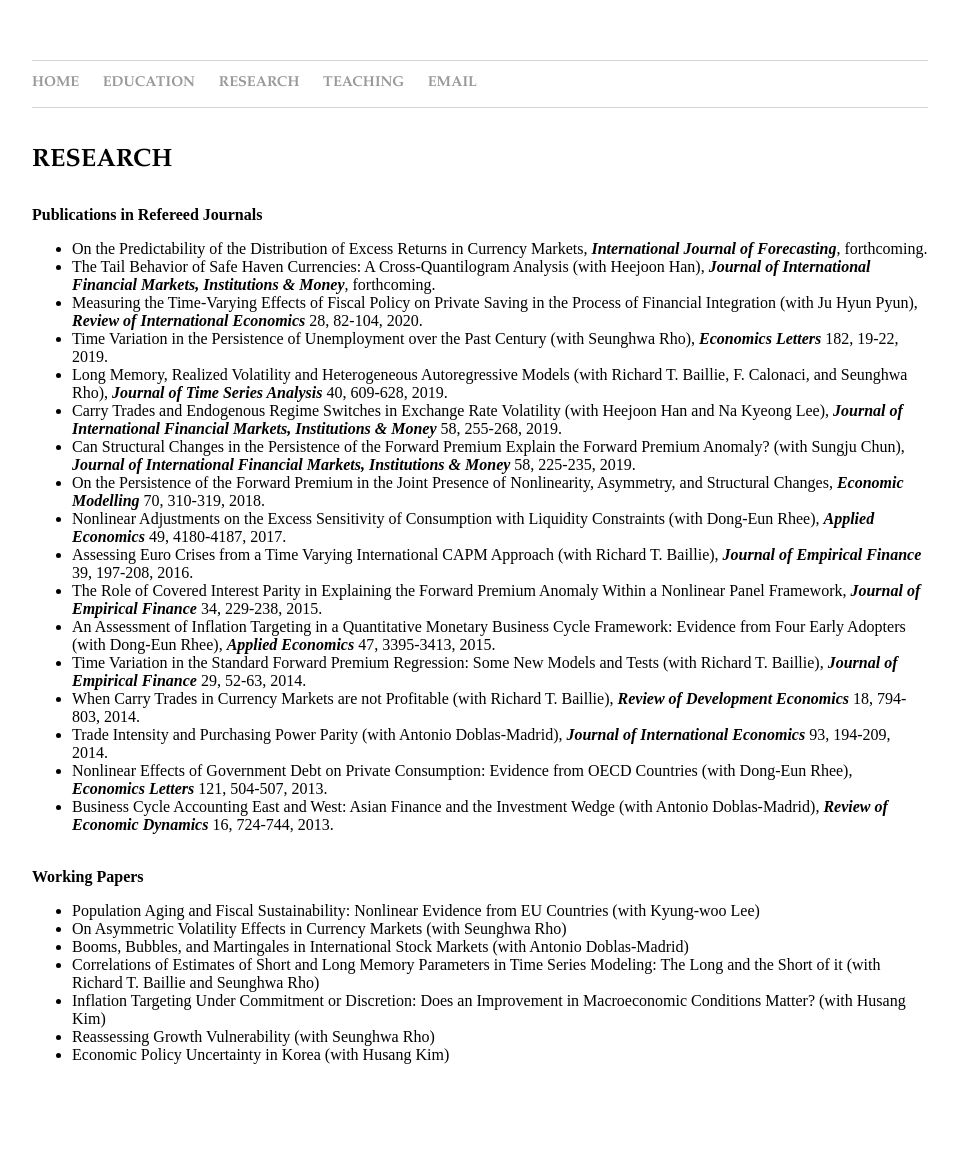
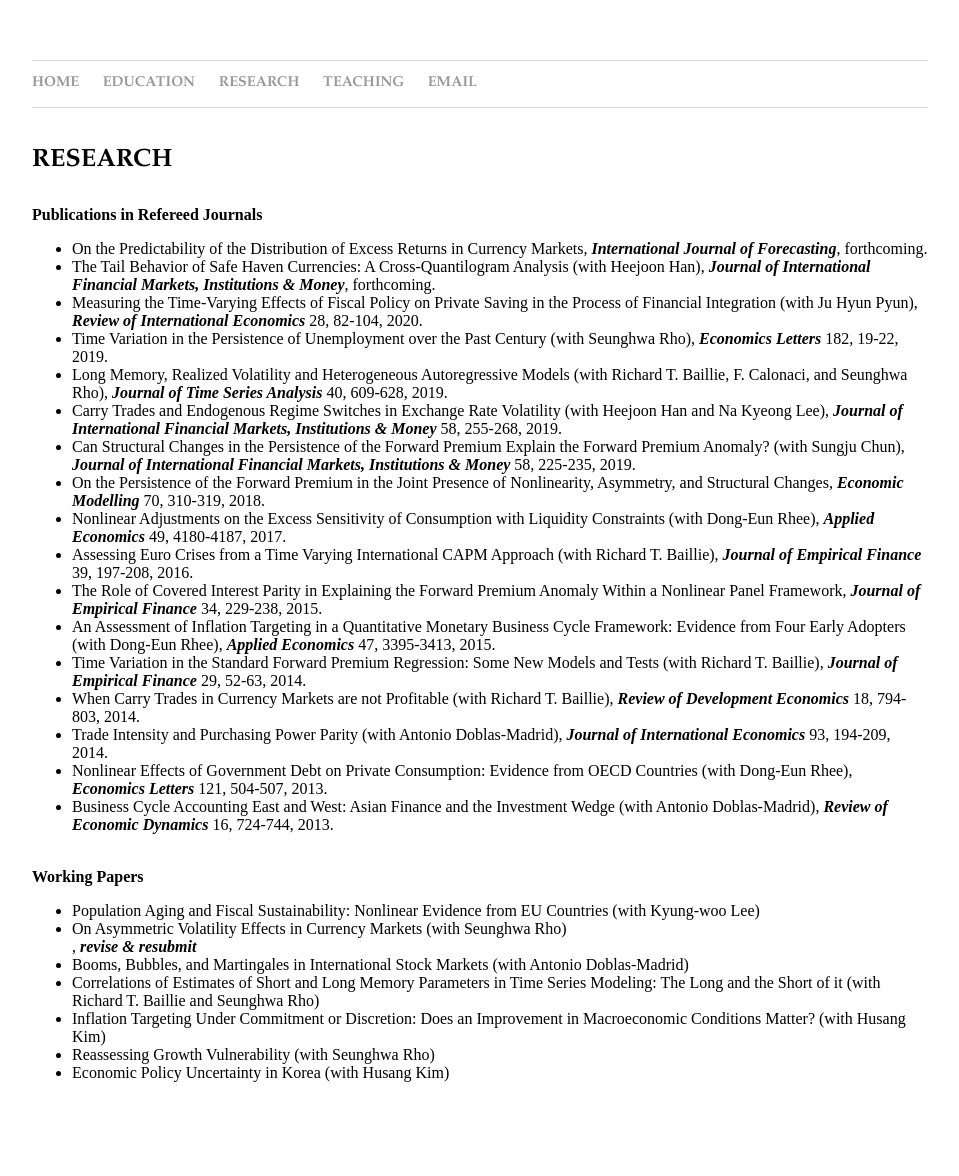
Before and after one commit to dooyeoncho/dooyeoncho.github.io, a Jekyll site: the page built from pages/research.html, in a window 1280 px wide. Shown: the whole page, without its empty margins (160-1119 px from the left). Built offline with Jekyll 4.4.1, drawn with Linux system fonts in a browser that asks for light colours.

Commit message:
Update research.html

```diff
--- a/pages/research.html
+++ b/pages/research.html
@@ -37,7 +37,7 @@ title: Dooyeon Cho - Research
 <div> <b>Working Papers</b>
 	<ul>
 		<li>Population Aging and Fiscal Sustainability: Nonlinear Evidence from EU Countries (with Kyung-woo Lee)</li>
-		<li>On Asymmetric Volatility Effects in Currency Markets (with Seunghwa Rho)</li>
+		<li>On Asymmetric Volatility Effects in Currency Markets (with Seunghwa Rho)</li>, <em property="italic"><b>revise & resubmit</b></em>
 		<li>Booms, Bubbles, and Martingales in International Stock Markets (with Antonio Doblas-Madrid)</li>
 	        <li>Correlations of Estimates of Short and Long Memory Parameters in Time Series Modeling: The Long and the Short of it (with Richard T. Baillie and Seunghwa Rho)</li>
 		<li>Inflation Targeting Under Commitment or Discretion: Does an Improvement in Macroeconomic Conditions Matter? (with Husang Kim)</li>
```
